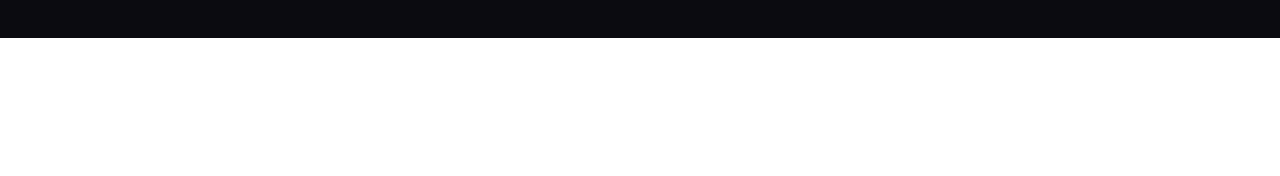
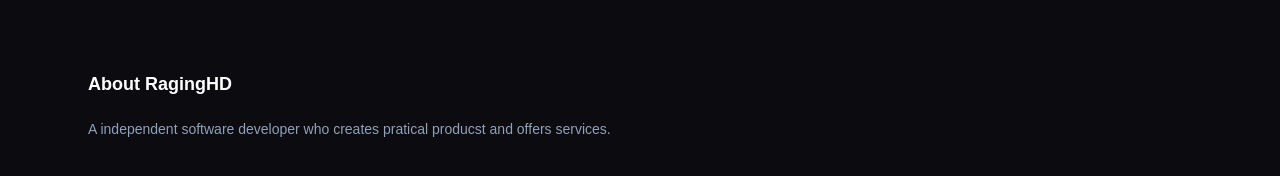
Before and after one commit to elukner/raginghd-website, a React (Vite) app: page / in a window 1280 px wide. Shown: the part 1427-1603 px from the top of the page. Before the commit the page ends 1465 px from the top, so only its background shows below. Built offline with nearby package versions, Linux system fonts and the light colour scheme.

Commit message:
feat: add AboutSection component to provide information about RagingHD

```diff
--- a/src/App.tsx
+++ b/src/App.tsx
@@ -2,6 +2,7 @@ import Header from "./components/Header";
 import Hero from "./components/Hero";
 import ProjectsSection from "./components/ProjectsSection";
 import ServicesSection from "./components/ServicesSection";
+import AboutSection from "./components/AboutSection";
 
 function App() {
   return (
@@ -12,6 +13,7 @@ function App() {
         <Hero />
         <ProjectsSection />
         <ServicesSection />
+        <AboutSection />
       </main>
     </div>
   );
--- a/src/components/AboutSection.tsx
+++ b/src/components/AboutSection.tsx
@@ -1,4 +1,18 @@
-//TODO A semantic <section> with id="about" so the Header navigation works.
-//TODO An <h2> reading About RagingHD.
-//TODO A short paragraph explaining what RagingHD does.
-//TODO Tailwind styling consistent with your Projects and Services sections.
+export default function AboutSection() {
+  return (
+    <section
+      id="about"
+      aria-labelledby="about-heading"
+      className="mx-auto max-w-6xl px-6 pt-6 pb-16 sm:pt-8 sm:pb-24"
+    >
+      <h2 id="about-heading" className="mb-5 text-lg font-semibold">
+        About RagingHD
+      </h2>
+
+      <p className="text-sm leading-relaxed text-slate-400">
+        A independent software developer who creates pratical producst and
+        offers services.
+      </p>
+    </section>
+  );
+}
```
